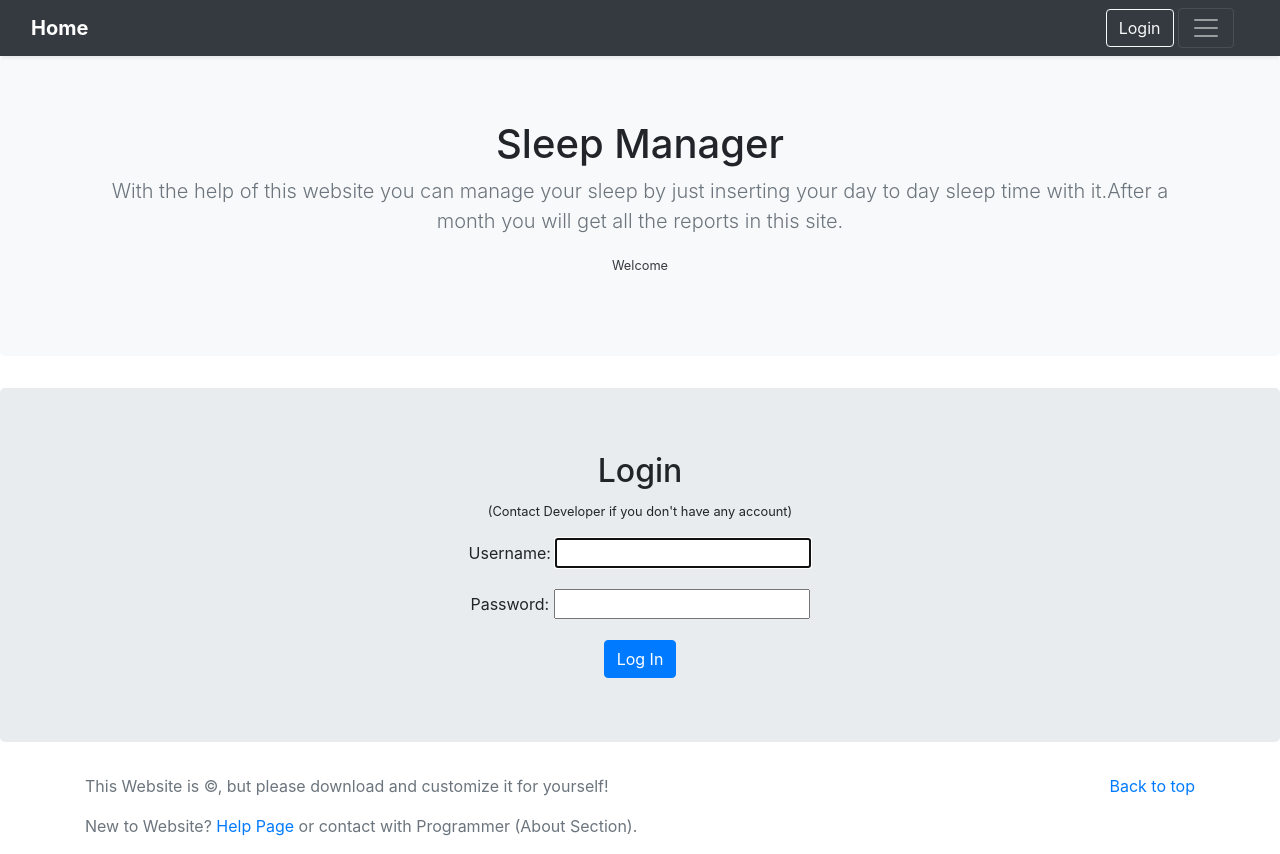
After one commit to Shubhansh-Simple/Sleep-Managing-App, a Django app: page /accounts/login/ in a window 1280 px wide. The commit adds this page. Run offline with Django 3.2, Linux system fonts and the light colour scheme; some libraries are stand-ins or nearby versions.

Commit message:
Add login logout link to the navbar

```diff
--- a/Behaviour/settings.py
+++ b/Behaviour/settings.py
@@ -136,3 +136,6 @@ AUTH_USER_MODEL = 'users.CustomUser'
 
 TIME_INPUT_FORMATS = ['%I:%M %p',]
 DATETIME_FORMAT    = '%Y-%m-%d %I:%M %p'
+
+LOGIN_REDIRECT_URL = 'sleep_list'
+LOGOUT_REDIRECT_URL = 'sleep_list'
--- a/Behaviour/static/base_cascade.css
+++ b/Behaviour/static/base_cascade.css
@@ -1,8 +1,14 @@
 select{
+  font-style       : italic ;
+  color : red;
+}
+
+small{
+  font-color : red;
   font-style       : bold ;
 }
 
-errorlist{
+.errorlist{
   font-color       : red;
   background-color : yellow;
 }
--- a/Behaviour/urls.py
+++ b/Behaviour/urls.py
@@ -1,19 +1,8 @@
-"""Behaviour URL Configuration
-
-Function views
-    1. Add an import:  from my_app import views
-    2. Add a URL to urlpatterns:  path('', views.home, name='home')
-Class-based views
-    1. Add an import:  from other_app.views import Home
-    2. Add a URL to urlpatterns:  path('', Home.as_view(), name='home')
-Including another URLconf
-    1. Import the include() function: from django.urls import include, path
-    2. Add a URL to urlpatterns:  path('blog/', include('blog.urls'))
-"""
 from django.contrib import admin
 from django.urls import path, include
 
 urlpatterns = [
-    path('admin/', admin.site.urls),
-    path('', include( 'sleep_manage_app.urls' ) ),
+    path('admin/',    admin.site.urls),
+    path('accounts/', include( 'django.contrib.auth.urls') ),
+    path('',          include( 'sleep_manage_app.urls' ) ),
 ]
--- a/templates/base_template.html
+++ b/templates/base_template.html
@@ -35,8 +35,6 @@
             <div class="col-sm-4 offset-md-1 py-4">
               <h4 class="text-white">Contact</h4>
               <ul class="list-unstyled">
-                <li><a href="#" class="text-white">Follow on Twitter</a></li>
-                <li><a href="#" class="text-white">Like on Facebook</a></li>
                 <li><a href="#" class="text-white">Email me</a></li>
               </ul>
             </div>
@@ -44,14 +42,27 @@
         </div>
       </div>
       <div class="navbar navbar-dark bg-dark shadow-sm">
-        <div class="container d-flex justify-content-between">
-          <a href="#" class="navbar-brand d-flex align-items-center">
-            <svg xmlns="http://www.w3.org/2000/svg" width="20" height="20" fill="none" stroke="currentColor" stroke-linecap="round" stroke-linejoin="round" stroke-width="2" aria-hidden="true" class="mr-2" viewBox="0 0 24 24" focusable="false"><path d="M23 19a2 2 0 0 1-2 2H3a2 2 0 0 1-2-2V8a2 2 0 0 1 2-2h4l2-3h6l2 3h4a2 2 0 0 1 2 2z"></path><circle cx="12" cy="13" r="4"></circle></svg>
-            <strong>Home</strong>
-          </a>
-          <button class="navbar-toggler collapsed" type="button" data-toggle="collapse" data-target="#navbarHeader" aria-controls="navbarHeader" aria-expanded="false" aria-label="Toggle navigation">
-            <span class="navbar-toggler-icon"></span>
-          </button>
+        <div class="container-fluid d-flex justify-content-between">
+          <strong>
+            <a class="navbar-brand d-flex align-items-center" href="{% url 'sleep_list' %}"> Home </a>
+          </strong>
+
+          <div class="col-4 d-flex justify-content-end align-items-center">
+			{% if user.is_authenticated %}
+		      <a class="btn btn-outline-warning align-items-center" href="{% url 'logout' %}">
+                Logout
+              </a> &nbsp;
+            {% else %}
+		      <a class="btn btn-outline-light align-items-center" href="{% url 'login' %}">
+                Login
+              </a> &nbsp;
+			{% endif %}
+
+            <button class="navbar-toggler collapsed" type="button" data-toggle="collapse" data-target="#navbarHeader" aria-controls="navbarHeader" aria-expanded="false" aria-label="Toggle navigation">
+              <span class="navbar-toggler-icon"></span>
+            </button>
+
+          </div>
         </div>
       </div>
     </header>
@@ -63,12 +74,13 @@
             <h1>Sleep Manager</h1>
             <p class="lead text-muted">With the help of this website you can manage your sleep by just inserting your day to day sleep time with it.After a month you will get all the reports in this site.</p>
 
-            <!--
             <p>
-              <a href="#" class="btn btn-primary my-2">Main call to action</a>
-              <a href="#" class="btn btn-secondary my-2">Secondary action</a>
+              {% if user.is_authenticated %}
+                <small class="text text-dark">Welcome - {{ user.username|title }}</small>
+              {% else %}
+                <small class="text text-dark">Welcome</small>
+              {% endif %}
             </p>
-            -->
           </div>
       </section>
 
--- /dev/null
+++ b/templates/registration/login.html
@@ -0,0 +1,16 @@
+<!-- template/registration/login.html -->
+{% extends 'base_template.html' %}
+
+{% block body_head %}
+  <h2>Login</h2>
+  <p>
+    <small class='helptext' >(Contact Developer if you don't have any account)</small>
+  </p>
+
+  <form method='post'>
+    {% csrf_token %}
+    {{ form.as_p }}
+    <button type='submit' class='btn btn-primary'>Log In</button>
+  </form>
+
+{% endblock body_head %}
```
